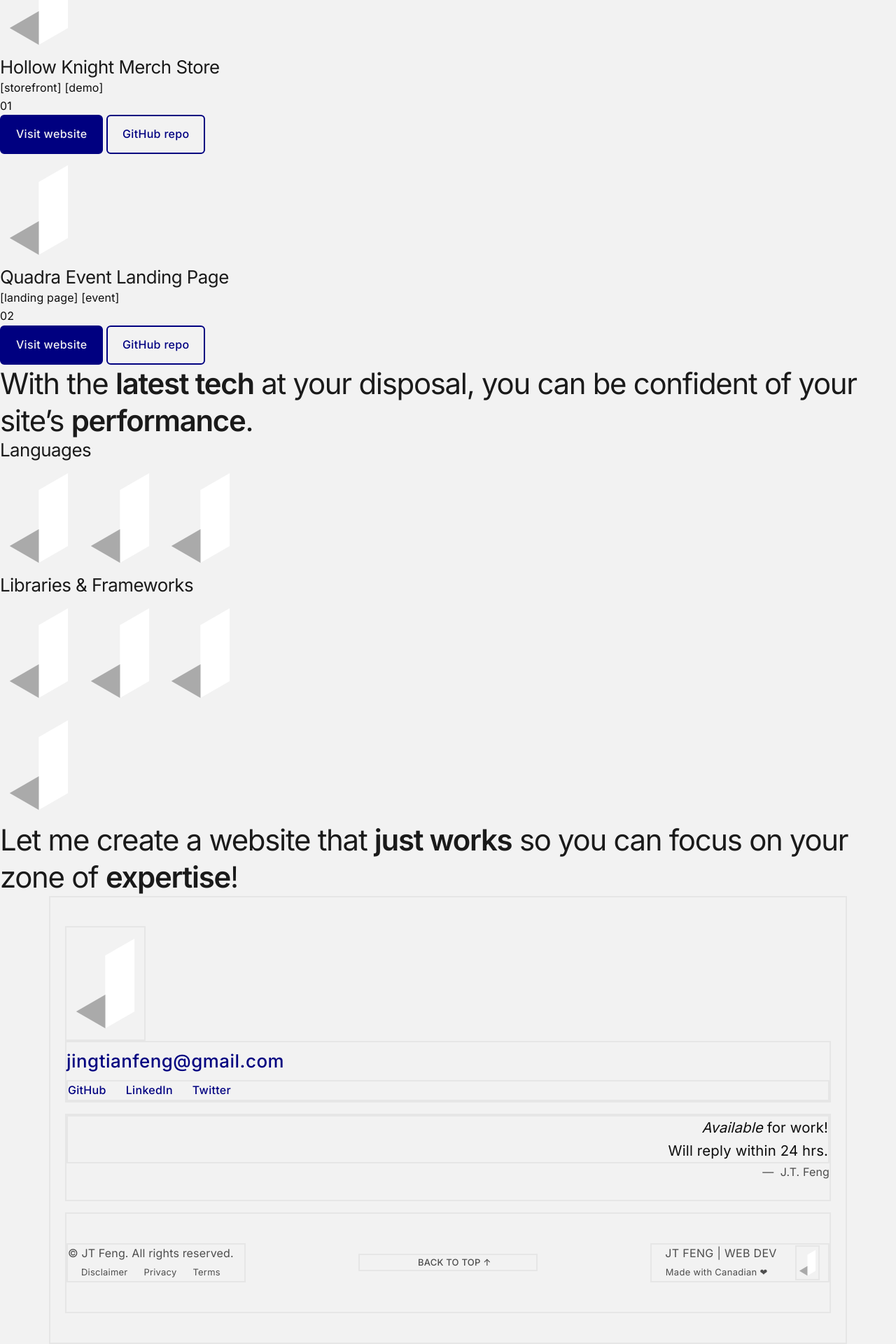
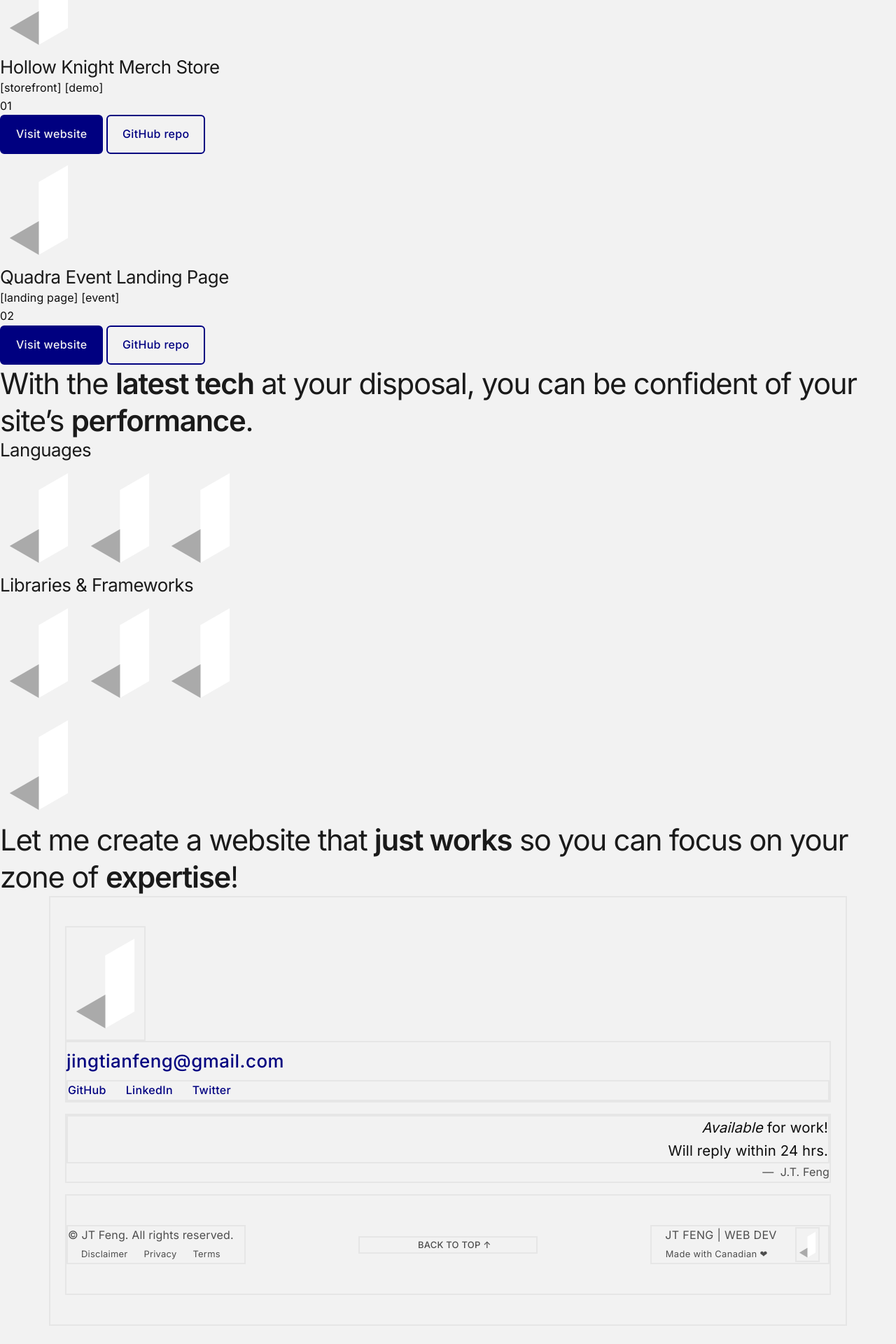
Before and after one commit to jingtianfeng/jtfeng-personal-1, a Jekyll site: the page built from index.html, in a window 1280 px wide. Shown: the part 897-2817 px from the top of the page at 70% size. Built offline with Jekyll 4.4.1, drawn with Linux system fonts in a browser that asks for light colours; after the commit the page ends 2791 px from its top, so only the background shows below that.

Commit message:
Fix styles: change $headings-margin-bottom and $blockquote-margin-y to 0

```diff
--- a/assets/css/styles.scss
+++ b/assets/css/styles.scss
@@ -99,7 +99,7 @@
 $headings-font-style: normal;
 $headings-font-weight: $font-weight-normal;
 $headings-line-height: $line-height-sm;
-$headings-margin-bottom: map-get($spacers, 0);
+$headings-margin-bottom: 0;
 // ---------------------------------------------------------------------------------
 $h1-font-size: map-get($spacers, 5);
 $h1-font-style: normal;
@@ -151,7 +151,7 @@
 $blockquote-font-size: $lead-font-size;
 $blockquote-footer-color: $text-muted;
 $blockquote-footer-font-size: $font-size-base;
-$blockquote-margin-y: map-get($spacers, 4);
+$blockquote-margin-y: 0;
 // ---------------------------------------------------------------------------------
 $paragraph-margin-bottom: map-get($spacers, 4);
 $small-font-size: map-get($spacers, 2);
```
